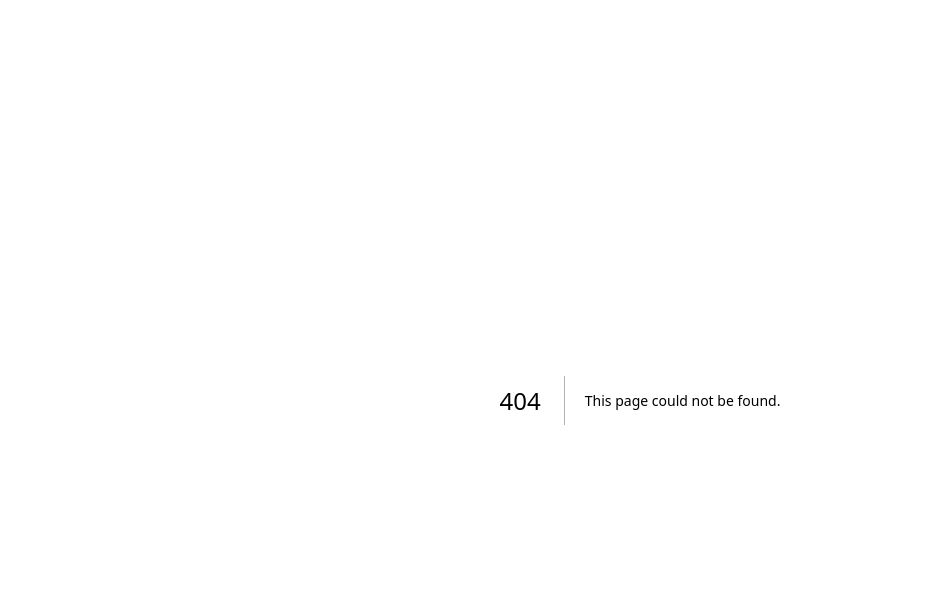
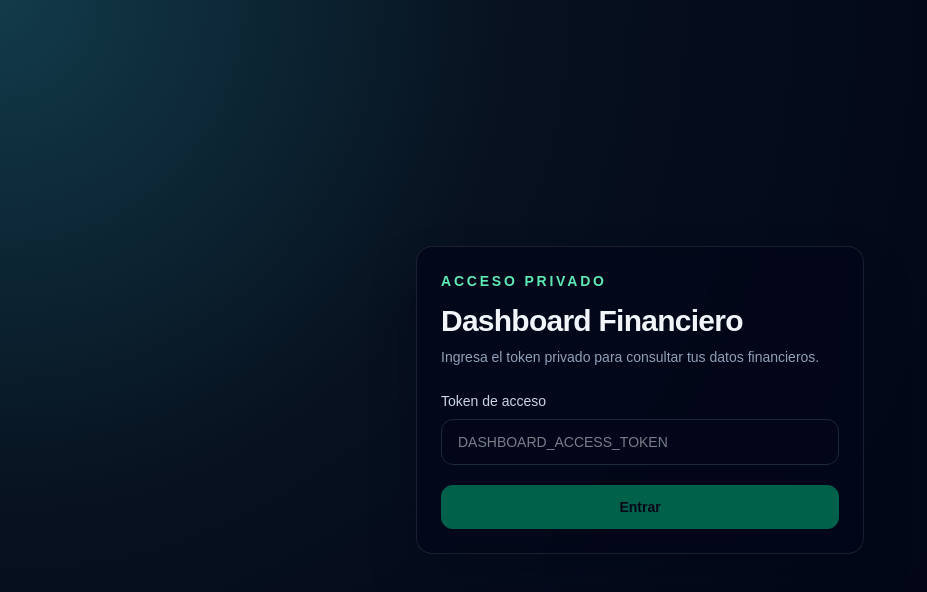
Before and after one commit to Gadioso/dashboard-financiero, a Next.js app in the folder financiero-web/: page /login in a window 1280 px wide. Before the commit this address had no page. Shown: the top 592 px of the page, without its empty margins (0-927 px from the left). Built offline with nearby package versions, Linux system fonts and the light colour scheme.

Commit message:
Protect financial dashboard with access token

```diff
--- a/financiero-web/app/Components/DashboardFinanciero.tsx
+++ b/financiero-web/app/Components/DashboardFinanciero.tsx
@@ -90,6 +90,11 @@ export default function DashboardFinanciero() {
   const [gastosMensuales, setGastosMensuales] = useState<Gasto[]>([]);
   const [abonosTarjetaMensuales, setAbonosTarjetaMensuales] = useState<AbonoTarjetaCredito[]>([]);
   const [santanderStatus, setSantanderStatus] = useState<SantanderStatus | null>(null);
+
+  const cerrarSesion = async () => {
+    await fetch('/api/auth/logout', { method: 'POST' });
+    window.location.href = '/login';
+  };
 
   const fetchData = useCallback(async () => {
     try {
@@ -332,8 +337,17 @@ export default function DashboardFinanciero() {
           </h1>
           <p className="text-slate-400 mt-1">Control mensual, automatización Santander y regla 33/33/33.</p>
         </div>
-        <div className="mt-4 md:mt-0 rounded-xl border border-emerald-400/25 bg-emerald-400/10 px-4 py-2 text-sm font-medium text-emerald-300 self-start">
-          {loading ? 'Actualizando datos...' : 'Regla 33/33/33 activa'}
+        <div className="mt-4 flex items-center gap-2 md:mt-0">
+          <div className="rounded-xl border border-emerald-400/25 bg-emerald-400/10 px-4 py-2 text-sm font-medium text-emerald-300">
+            {loading ? 'Actualizando datos...' : 'Regla 33/33/33 activa'}
+          </div>
+          <button
+            type="button"
+            onClick={cerrarSesion}
+            className="rounded-xl border border-white/10 bg-white/5 px-3 py-2 text-sm font-medium text-slate-300 transition-colors hover:border-white/20 hover:bg-white/10"
+          >
+            Salir
+          </button>
         </div>
       </div>
 
--- /dev/null
+++ b/financiero-web/app/api/auth/login/route.ts
@@ -0,0 +1,36 @@
+import { NextResponse } from 'next/server';
+
+const authCookieName = 'dashboard_auth';
+
+export async function POST(request: Request) {
+  const expectedToken = process.env.DASHBOARD_ACCESS_TOKEN || '';
+
+  if (!expectedToken) {
+    return NextResponse.json(
+      { success: false, error: 'Falta configurar DASHBOARD_ACCESS_TOKEN.' },
+      { status: 500 }
+    );
+  }
+
+  const { token, next } = (await request.json().catch(() => ({}))) as {
+    token?: string;
+    next?: string;
+  };
+
+  if (!token || token !== expectedToken) {
+    return NextResponse.json({ success: false, error: 'Token incorrecto.' }, { status: 401 });
+  }
+
+  const safeNext = next?.startsWith('/') && !next.startsWith('//') ? next : '/';
+  const response = NextResponse.json({ success: true, next: safeNext });
+
+  response.cookies.set(authCookieName, expectedToken, {
+    httpOnly: true,
+    sameSite: 'strict',
+    secure: process.env.NODE_ENV === 'production',
+    path: '/',
+    maxAge: 60 * 60 * 24 * 30,
+  });
+
+  return response;
+}
--- /dev/null
+++ b/financiero-web/app/api/auth/logout/route.ts
@@ -0,0 +1,17 @@
+import { NextResponse } from 'next/server';
+
+const authCookieName = 'dashboard_auth';
+
+export async function POST() {
+  const response = NextResponse.json({ success: true });
+
+  response.cookies.set(authCookieName, '', {
+    httpOnly: true,
+    sameSite: 'strict',
+    secure: process.env.NODE_ENV === 'production',
+    path: '/',
+    maxAge: 0,
+  });
+
+  return response;
+}
--- /dev/null
+++ b/financiero-web/app/login/page.tsx
@@ -0,0 +1,86 @@
+"use client";
+
+import { useSearchParams } from 'next/navigation';
+import { FormEvent, Suspense, useState } from 'react';
+
+function LoginForm() {
+  const searchParams = useSearchParams();
+  const next = searchParams.get('next') || '/';
+  const [token, setToken] = useState('');
+  const [loading, setLoading] = useState(false);
+  const [error, setError] = useState('');
+
+  async function submit(event: FormEvent<HTMLFormElement>) {
+    event.preventDefault();
+    setLoading(true);
+    setError('');
+
+    try {
+      const response = await fetch('/api/auth/login', {
+        method: 'POST',
+        headers: { 'Content-Type': 'application/json' },
+        body: JSON.stringify({ token, next }),
+      });
+      const result = await response.json();
+
+      if (!response.ok || !result.success) {
+        setError(result.error || 'No pude iniciar sesión.');
+        return;
+      }
+
+      window.location.href = result.next || '/';
+    } catch {
+      setError('No pude conectar con el servidor.');
+    } finally {
+      setLoading(false);
+    }
+  }
+
+  return (
+    <main className="flex min-h-screen items-center justify-center bg-[radial-gradient(circle_at_top_left,#123b4a_0,#07111f_34%,#020617_72%)] px-4 text-slate-100">
+      <form onSubmit={submit} className="w-full max-w-md rounded-2xl border border-white/10 bg-slate-950/75 p-6 shadow-2xl shadow-slate-950/60 backdrop-blur">
+        <p className="text-sm font-semibold uppercase tracking-[0.2em] text-emerald-300">Acceso privado</p>
+        <h1 className="mt-3 text-3xl font-bold tracking-tight">Dashboard Financiero</h1>
+        <p className="mt-2 text-sm text-slate-400">
+          Ingresa el token privado para consultar tus datos financieros.
+        </p>
+
+        <label className="mt-6 block text-sm font-medium text-slate-300">
+          Token de acceso
+          <input
+            value={token}
+            onChange={(event) => setToken(event.target.value)}
+            type="password"
+            autoComplete="current-password"
+            className="mt-2 w-full rounded-xl border border-slate-800 bg-slate-950 px-4 py-3 text-slate-100 outline-none transition-colors focus:border-emerald-500"
+            placeholder="DASHBOARD_ACCESS_TOKEN"
+          />
+        </label>
+
+        {error && <p className="mt-3 rounded-lg border border-rose-500/30 bg-rose-500/10 px-3 py-2 text-sm text-rose-200">{error}</p>}
+
+        <button
+          type="submit"
+          disabled={loading || !token.trim()}
+          className="mt-5 w-full rounded-xl bg-emerald-500 px-4 py-3 text-sm font-semibold text-slate-950 transition-colors hover:bg-emerald-400 disabled:cursor-not-allowed disabled:opacity-50"
+        >
+          {loading ? 'Entrando...' : 'Entrar'}
+        </button>
+      </form>
+    </main>
+  );
+}
+
+export default function LoginPage() {
+  return (
+    <Suspense
+      fallback={
+        <main className="flex min-h-screen items-center justify-center bg-slate-950 px-4 text-slate-100">
+          <p className="text-sm text-slate-400">Cargando acceso...</p>
+        </main>
+      }
+    >
+      <LoginForm />
+    </Suspense>
+  );
+}
--- /dev/null
+++ b/financiero-web/proxy.ts
@@ -0,0 +1,52 @@
+import { NextResponse, type NextRequest } from 'next/server';
+
+const authCookieName = 'dashboard_auth';
+
+function dashboardAuthEnabled() {
+  return Boolean(process.env.DASHBOARD_ACCESS_TOKEN) || process.env.NODE_ENV === 'production';
+}
+
+function isPublicPath(pathname: string) {
+  return (
+    pathname === '/login' ||
+    pathname.startsWith('/api/auth/') ||
+    pathname.startsWith('/_next/') ||
+    pathname === '/favicon.ico'
+  );
+}
+
+function isTrustedWebhook(request: NextRequest) {
+  const { pathname } = request.nextUrl;
+
+  if (pathname === '/api/telegram/webhook') return true;
+  if (pathname === '/api/email/santander' && request.method === 'POST') return true;
+
+  return false;
+}
+
+export function proxy(request: NextRequest) {
+  if (!dashboardAuthEnabled() || isPublicPath(request.nextUrl.pathname) || isTrustedWebhook(request)) {
+    return NextResponse.next();
+  }
+
+  const token = process.env.DASHBOARD_ACCESS_TOKEN || '';
+  const cookieToken = request.cookies.get(authCookieName)?.value || '';
+
+  if (token && cookieToken === token) {
+    return NextResponse.next();
+  }
+
+  if (request.nextUrl.pathname.startsWith('/api/')) {
+    return NextResponse.json({ success: false, error: 'No autorizado.' }, { status: 401 });
+  }
+
+  const loginUrl = request.nextUrl.clone();
+  loginUrl.pathname = '/login';
+  loginUrl.searchParams.set('next', request.nextUrl.pathname + request.nextUrl.search);
+
+  return NextResponse.redirect(loginUrl);
+}
+
+export const config = {
+  matcher: ['/((?!.*\\..*).*)'],
+};
```
Also changed, not shown: 1 other file (tests, documents, lock files or other folders).
